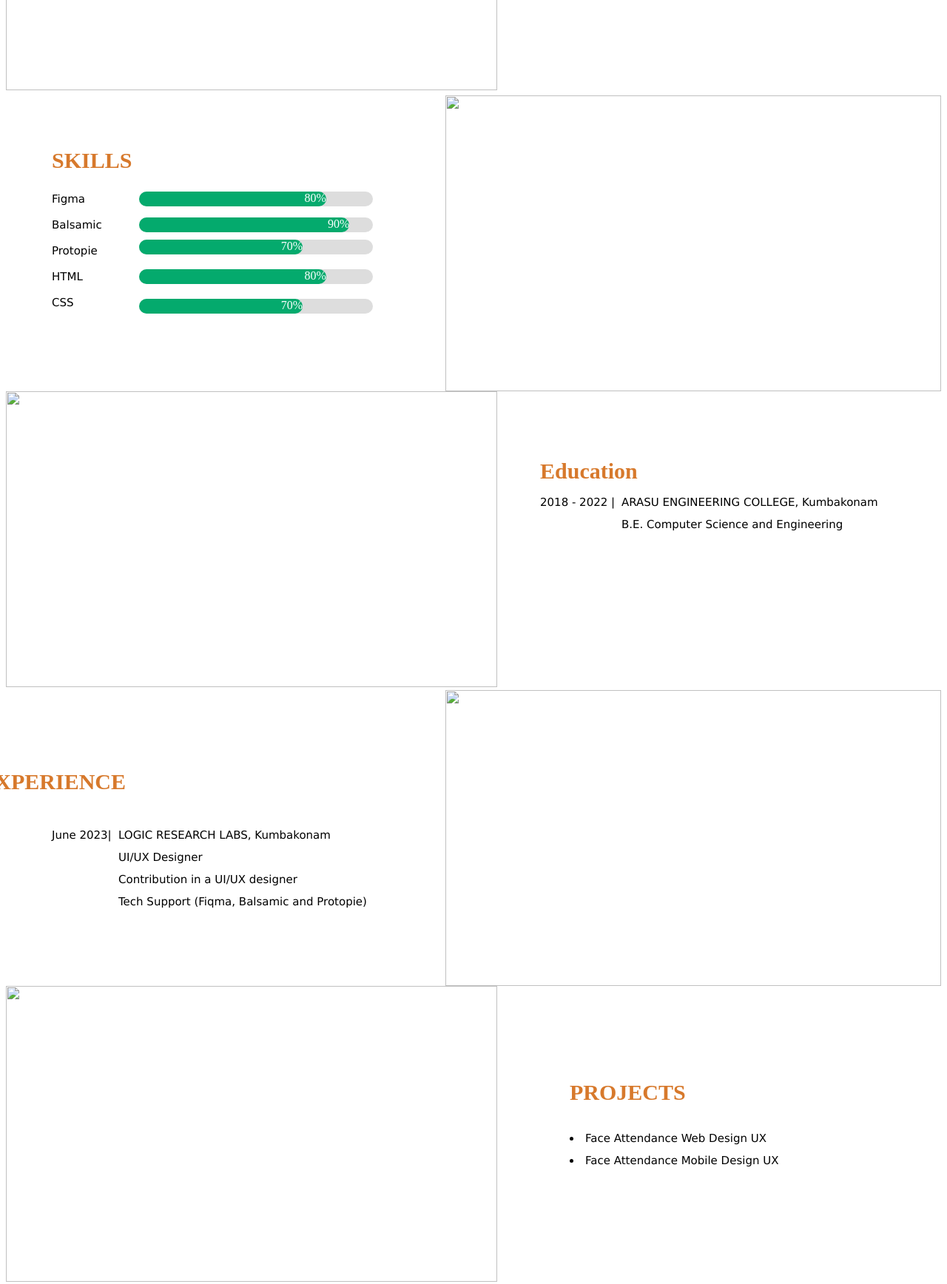
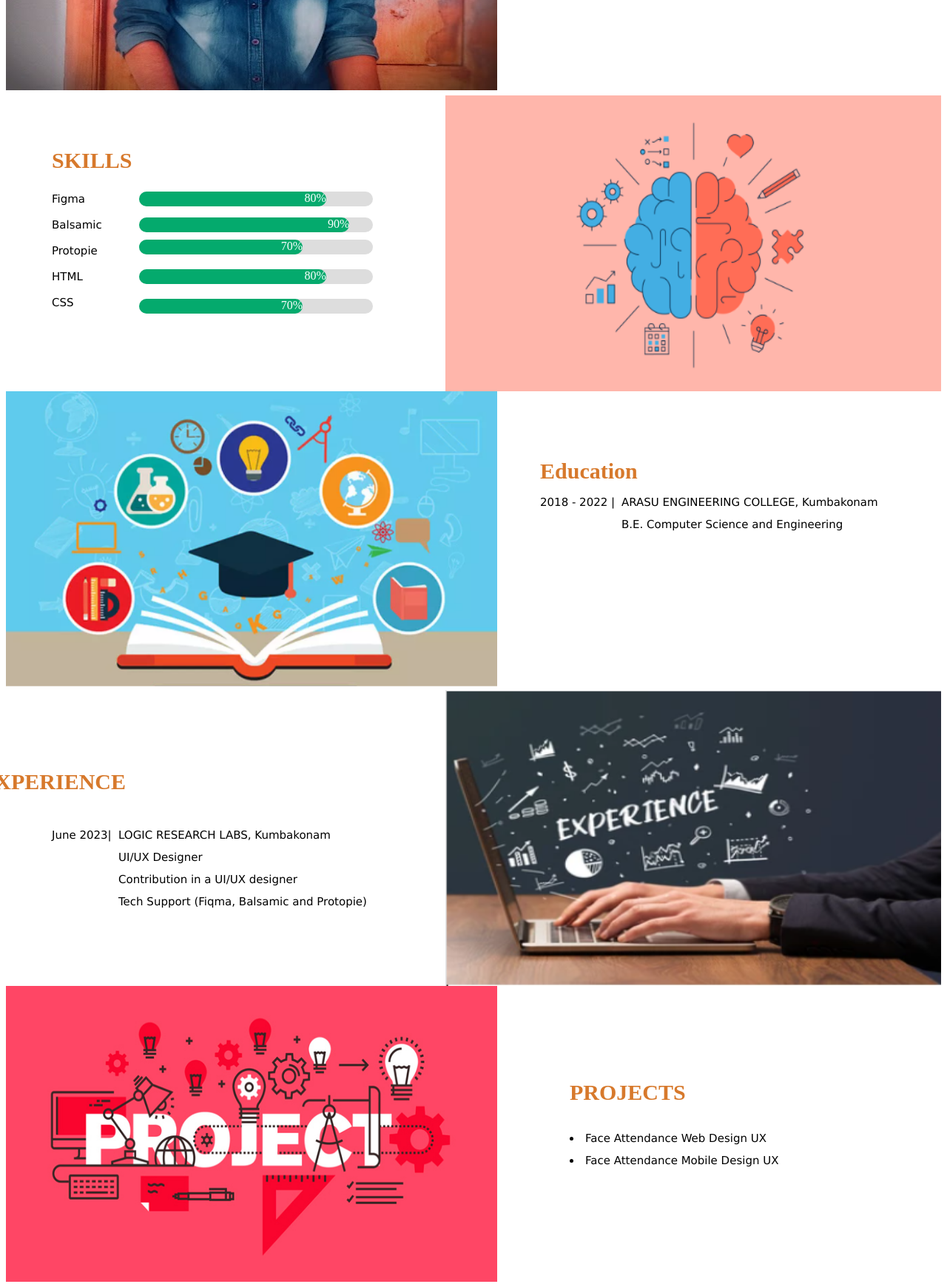
Before and after one commit to sachinbharathii/tester, a plain HTML site: page index.html in a window 1280 px wide. Shown: the part 940-2676 px from the top of the page at 74% size. Drawn offline with Linux system fonts and the light colour scheme.

Commit message:
image ref

```diff
--- a/index.html
+++ b/index.html
@@ -341,7 +341,7 @@
         <div class="back">
             <div class="front">
 
-                <img src="./assets/images/front.PNG" width="1332" height="550">
+                <img src="./assets/front.PNG" width="1332" height="550">
 
                 <p1 class="head">Hello, It's me</p1>
                 <p2 class="head1">Sachithanantham K</p2>
@@ -350,7 +350,7 @@
             </div>
             <div class="about">
 
-                <img src="./assets/images/sachin.jpg" width="664" height="500">
+                <img src="./assets/sachin.jpg" width="664" height="500">
 
                 <p1 class="aboutme">ABOUT ME</p1>
                 <p2 class="me" style="font-size:1vw">
@@ -365,7 +365,7 @@
                 </p2>
             </div>
             <div class="skills">
-                <img style = "float : right;" style="padding: 0%;" style="width: 100%;" src="./assets/images/Skills.PNG" width="670" height="400">
+                <img style = "float : right;" style="padding: 0%;" style="width: 100%;" src="./assets/Skills.PNG" width="670" height="400">
                 <p class="skihead">SKILLS</p>
                 <p1 class="ski">Figma</p1>
                 <div class="container">
@@ -390,7 +390,7 @@
             </div>
             <div class="education">
 
-              <img src="./assets/images/education.PNG" width="664" height="400">
+              <img src="./assets/education.PNG" width="664" height="400">
 
               <p class="edu">Education</p>
               <p1 class="edudate">2018 - 2022 |</p1>
@@ -399,7 +399,7 @@
             </div>
             <div class="Experience">
 
-                <img style="float: right;" src="./assets/images/Experience1.PNG" width="670" height="400">
+                <img style="float: right;" src="./assets/Experience1.PNG" width="670" height="400">
 
                 <p class="exp">EXPERIENCE</p>
                 <p1 class="date">June 2023|</p1>
@@ -411,7 +411,7 @@
             </div>
             <div class="project">
 
-                <img src="./assets/images/Project.PNG" width="664" height="400" >
+                <img src="./assets/Project.PNG" width="664" height="400" >
                 <p1 class="pro">PROJECTS</p>
                 <p2 class="procontent">
                 <li>Face Attendance Web Design UX</li>
```
